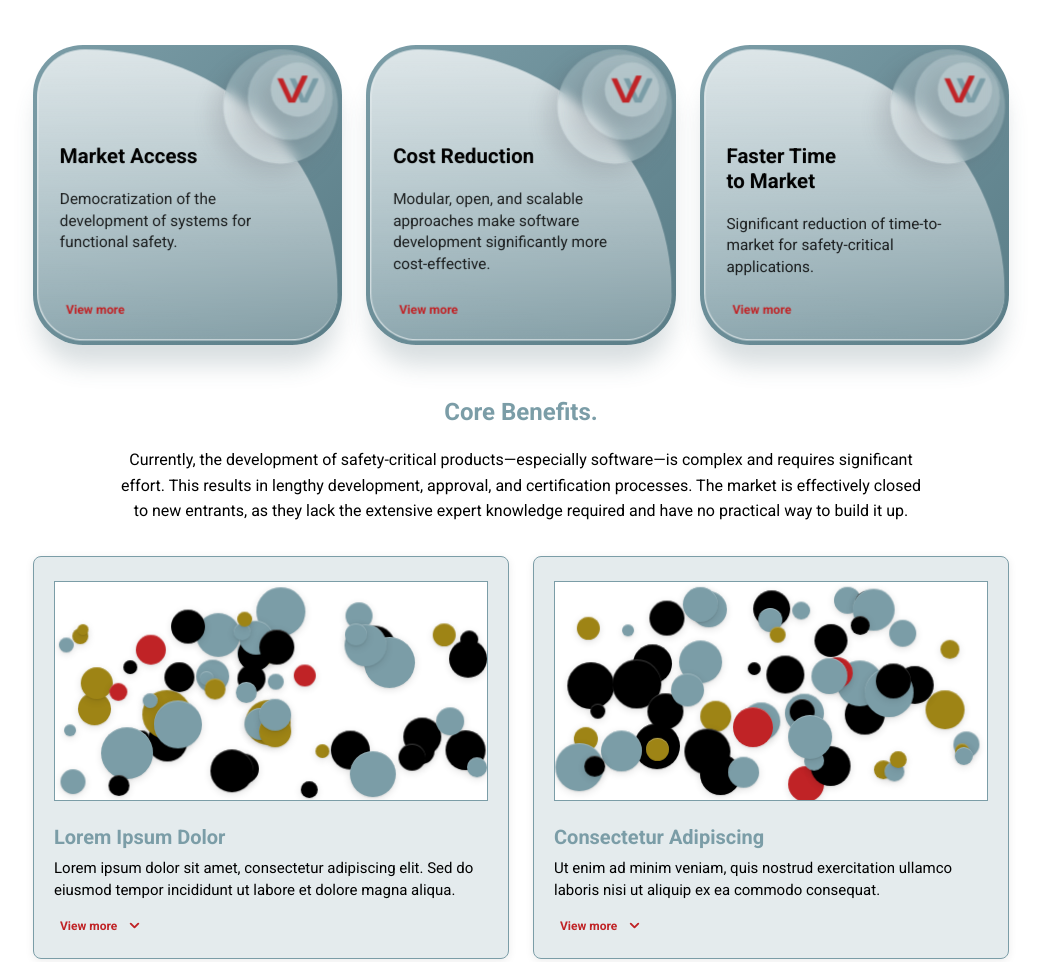
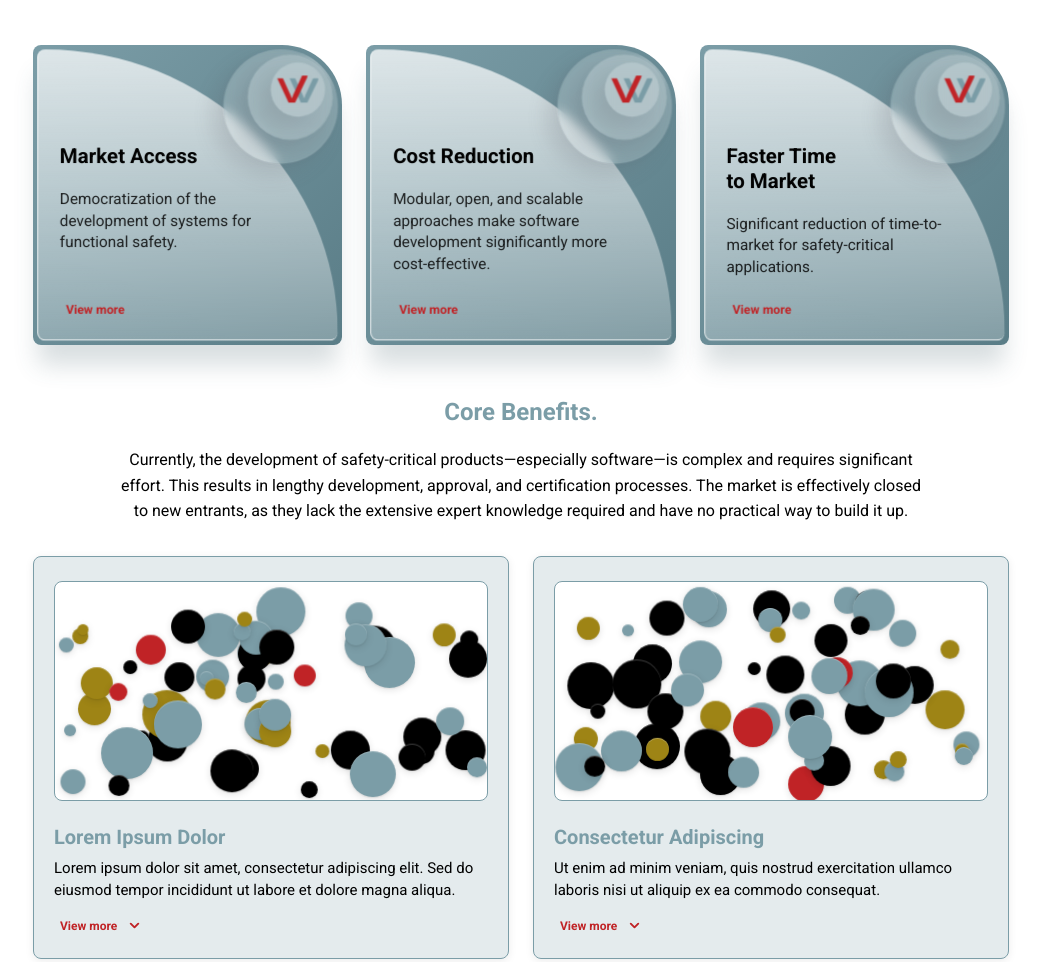
Before and after one commit to Grafikmartin/getwize, a website: page index.html in a window 1280 px wide. Shown: the part 934-1896 px from the top of the page, without its empty margins (119-1161 px from the left). Drawn offline with Linux system fonts and the light colour scheme.

Commit message:
Cards: runde Ecken für Bilder in beiden Cards; drei obere Cards einheitliche Ecken links/unten, oben rechts unverändert
Co-authored-by: Cursor <cursoragent@cursor.com>

```diff
--- a/css/styles.css
+++ b/css/styles.css
@@ -452,6 +452,7 @@ html.theme-dark .theme-toggle__icon--moon {
   overflow: hidden;
   background: var(--color-background);
   border: 1px solid var(--color-primary);
+  border-radius: var(--radius);
   margin: 1.5rem 1.25rem 0 1.25rem;
   width: calc(100% - 2.5rem);
   align-self: center;
@@ -603,7 +604,10 @@ main {
 
 .card-ui {
   height: 100%;
-  border-radius: 50px;
+  border-top-left-radius: var(--radius);
+  border-top-right-radius: 60px;
+  border-bottom-left-radius: var(--radius);
+  border-bottom-right-radius: var(--radius);
   background: var(--card-gradient);
   transition: all 0.5s ease-in-out;
   transform-style: preserve-3d;
@@ -642,8 +646,10 @@ main {
   transform-style: preserve-3d;
   position: absolute;
   inset: 8px;
-  border-radius: 55px;
+  border-top-left-radius: var(--radius);
   border-top-right-radius: 100%;
+  border-bottom-left-radius: var(--radius);
+  border-bottom-right-radius: var(--radius);
   background: linear-gradient(0deg, rgba(var(--color-card-surface), 0.25) 0%, rgba(var(--color-card-surface), 0.75) 100%);
   transform: translate3d(0px, 0px, 25px);
   border-left: 1px solid rgba(var(--color-card-surface), 0.8);
```
